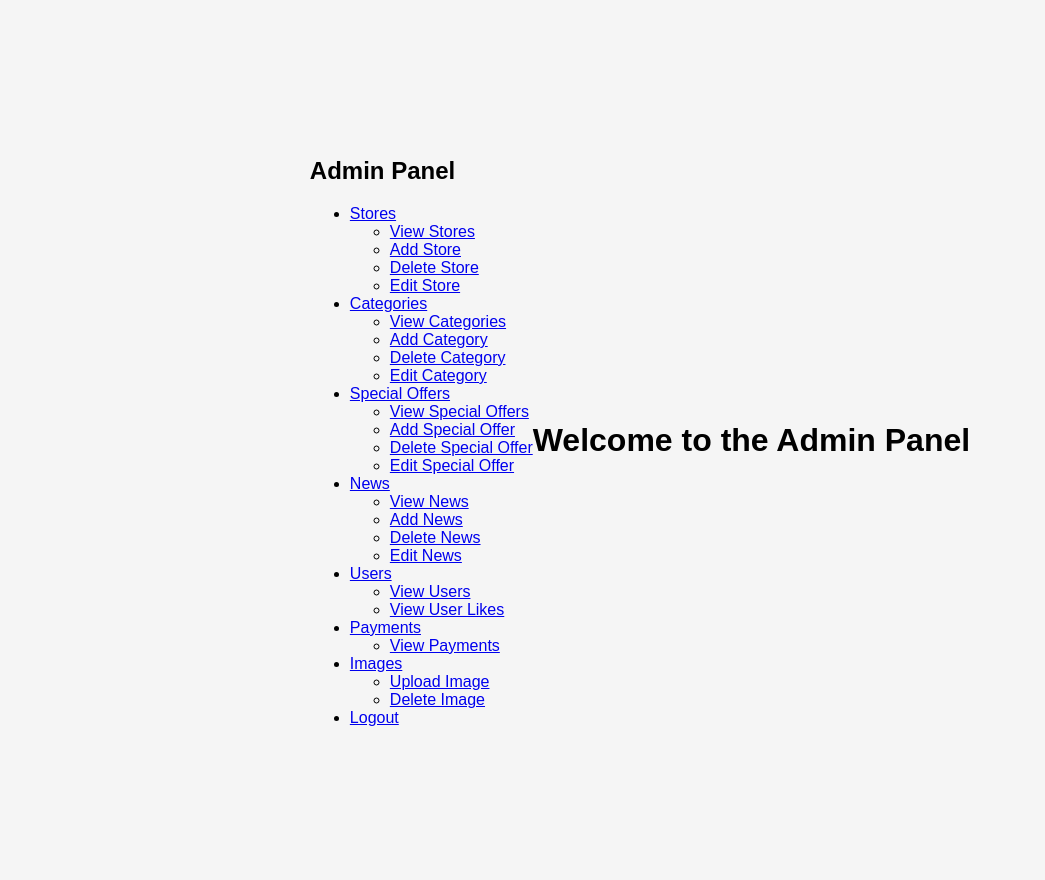
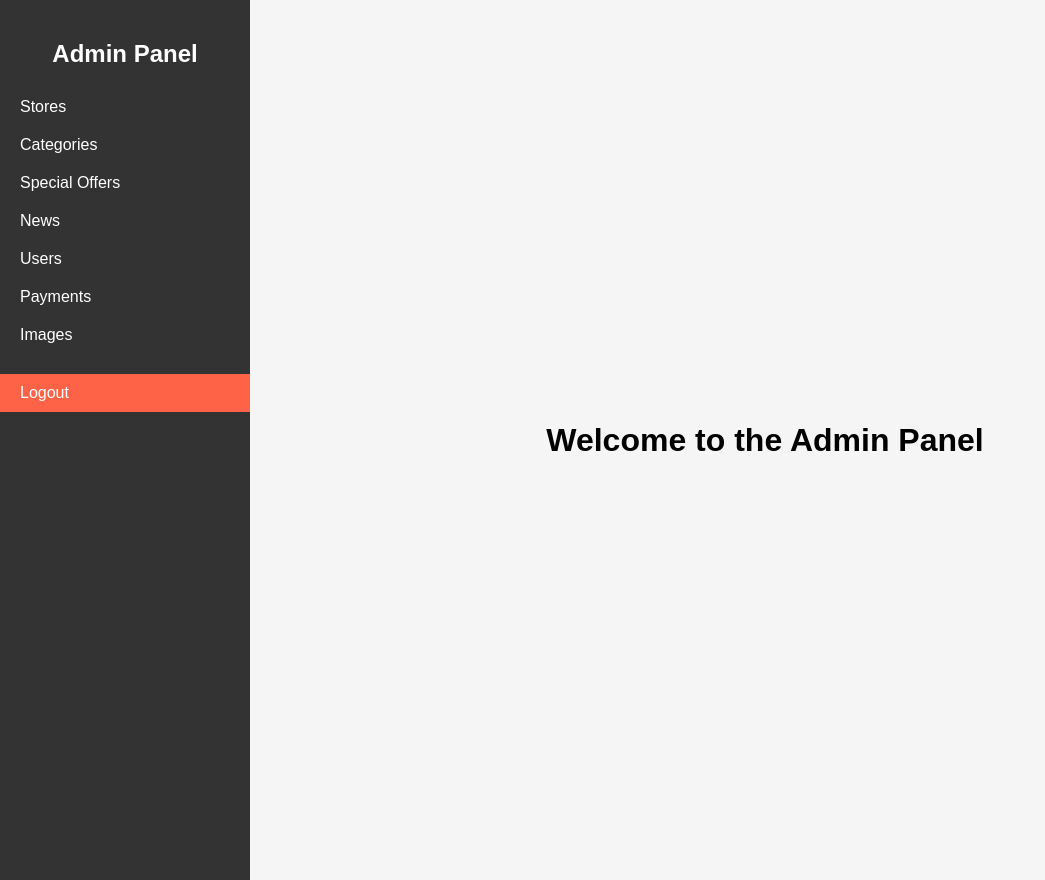
Before and after one commit to HadM10/ansar_portal, a PHP site: page /admin/index.php in a window 1280 px wide. Shown: the whole page, without its empty margins (0-1045 px from the left). Run offline with PHP 8.4, Linux system fonts and the light colour scheme; the visitor is signed in with stand-in values (Sample User, id 1).

Commit message:
5th commit

```diff
--- a/admin/css/admin_style.css
+++ b/admin/css/admin_style.css
@@ -67,3 +67,102 @@ button:hover {
 .register-link a:hover {
     text-decoration: underline;
 }
+
+/* ADMIN SIDEBAR */
+
+.sidebar {
+    height: 100%;
+    width: 250px;
+    position: fixed;
+    top: 0;
+    left: 0;
+    background-color: #333;
+    padding-top: 20px;
+}
+
+.sidebar h1 {
+    color: #fff;
+    text-align: center;
+}
+
+.sidebar ul {
+    list-style-type: none;
+    padding: 0;
+}
+
+.sidebar a {
+    display: block;
+    color: #fff;
+    text-decoration: none;
+    padding: 10px 20px;
+    font-size: 16px;
+}
+
+.sidebar a:hover {
+    background-color: #555;
+}
+
+/* Sub-navigation styles */
+.sidebar ul ul {
+    display: none;
+    padding-left: 20px;
+}
+
+.sidebar li:hover ul {
+    display: block;
+}
+
+.sidebar ul ul li {
+    margin-top: 10px;
+}
+
+.content {
+    margin-left: 250px;
+    padding: 20px;
+}
+
+#logoutBtn {
+    background-color: #ff6347;
+    color: #fff;
+    padding: 10px 20px;
+    text-decoration: none;
+    display: block;
+    margin-top: 20px;
+}
+
+#logoutBtn:hover {
+    background-color: #ff4500;
+}
+
+/* STORES */
+
+.store-container {
+    border: 1px solid #ccc;
+    padding: 15px;
+    margin-bottom: 20px;
+    display: flex;
+    justify-content: center;
+    align-items: center;
+    flex-direction: column;
+
+}
+
+.store-name {
+    font-size: 1.5em;
+    margin-bottom: 10px;
+}
+
+.store-category,
+.store-description,
+.store-phone,
+.store-likes,
+.store-images {
+    margin-bottom: 10px;
+}
+
+.store-images img {
+    width: 200px;
+    height: auto;
+    margin-right: 10px;
+    margin-bottom: 10px;
+}
--- a/admin/index.php
+++ b/admin/index.php
@@ -13,6 +13,7 @@ if (!isset($_SESSION['user_id'])) {
 }
 ?>
 
+<!-- Your HTML -->
 <!DOCTYPE html>
 <html lang="en">
 
@@ -30,7 +31,7 @@ if (!isset($_SESSION['user_id'])) {
         <ul>
             <li><a href="#">Stores</a>
                 <ul>
-                    <li><a href="../admin/php/view_stores.php">View Stores</a></li>
+                    <li><a href="#" id="viewStoresBtn">View Stores</a></li>
                     <li><a href="../admin/php/add_store.php">Add Store</a></li>
                     <li><a href="../admin/php/delete_store.php">Delete Store</a></li>
                     <li><a href="../admin/php/edit_store.php">Edit Store</a></li>
@@ -82,8 +83,14 @@ if (!isset($_SESSION['user_id'])) {
     </aside>
 
     <div class="content">
-        <!-- Your admin panel content goes here -->
-        <h1>Welcome to the Admin Panel</h1>
+        <h1 id="admin-welcome">Welcome to the Admin Panel</h1>
+
+        <!-- Add an empty list with id "storeList" where the stores will be displayed -->
+        <ul id="storeList"></ul>
+    </div>
+
+    <!-- Your admin panel content goes here -->
+
     </div>
 
     <script src="js/admin_script.js"></script>
--- a/admin/php/view_stores.php
+++ b/admin/php/view_stores.php
@@ -3,7 +3,7 @@
 include('db_connection.php');
 
 // Retrieve stores with associated images
-$selectQuery = "SELECT s.store_id, s.store_name, s.category_id, s.store_description, GROUP_CONCAT(i.image_url) as images
+$selectQuery = "SELECT s.store_id, s.store_name, s.category_id, s.store_description, s.phone_number, GROUP_CONCAT(i.image_url) as images
                 FROM stores s
                 LEFT JOIN storeimages i ON s.store_id = i.store_id
                 GROUP BY s.store_id";
@@ -17,6 +17,7 @@ while ($row = $result->fetch_assoc()) {
         "store_name" => $row["store_name"],
         "category" => $row["category_id"],
         "description" => $row["store_description"],
+        "phone_number" => $row["phone_number"],
         "images" => explode(",", $row["images"]) // Convert comma-separated images to an array
     );
 }
```
Also changed, not shown: admin/js/admin_script.js (+86 -0 lines), admin/images/ak.jpg (added).
